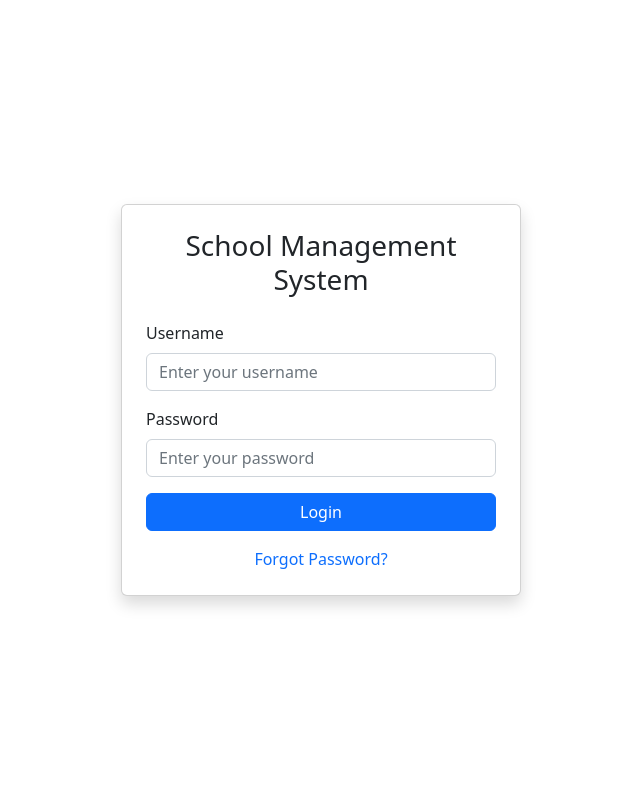
After one commit to padrigon-lynbert/cc_clubs, a PHP site: page /login/login.html in a window 1280 px wide. The commit adds this page. Shown: the whole page, without its empty margins (319-959 px from the left). Run offline with PHP 8.4, Linux system fonts and the light colour scheme.

Commit message:
create layout php

```diff
--- /dev/null
+++ b/login/login.html
@@ -0,0 +1,47 @@
+<!DOCTYPE html>
+<html lang="en">
+<head>
+  <meta charset="UTF-8">
+  <meta name="viewport" content="width=device-width, initial-scale=1.0">
+  <title>SMS3</title>
+
+  <link rel="stylesheet" href="https://cdn.jsdelivr.net/npm/bootstrap@5.2.3/dist/css/bootstrap.min.css">
+  <link rel="stylesheet" href="../style.css">
+
+  <link rel="stylesheet" href="https://cdn.jsdelivr.net/npm/bootstrap-icons@1.13.1/font/bootstrap-icons.min.css">
+  <style>
+    @import url("../style.css");
+
+    /* Make sidebar scrollable in landscape mode on mobile devices */
+    @media (max-width: 768px) and (orientation: landscape) {
+      .sidebar {
+        max-height: 100vh;
+        overflow-y: auto;
+      }
+    }
+  </style>
+</head>
+<body>
+<div class="container d-flex justify-content-center align-items-center vh-100">
+    <div class="card p-4 shadow" style="width: 100%; max-width: 400px;">
+        <h3 class="text-center mb-4">School Management System</h3>
+        <form action="login_process.php" method="POST">
+            <div class="mb-3">
+                <label for="username" class="form-label">Username</label>
+                <input type="text" class="form-control" id="username" name="username" placeholder="Enter your username" required>
+            </div>
+            <div class="mb-3">
+                <label for="password" class="form-label">Password</label>
+                <input type="password" class="form-control" id="password" name="password" placeholder="Enter your password" required>
+            </div>
+            <button type="submit" class="btn btn-primary w-100">Login</button>
+        </form>
+        <div class="text-center mt-3">
+            <a href="#" class="text-decoration-none">Forgot Password?</a>
+        </div>
+    </div>
+</div>
+</body>
+
+<script src="https://cdn.jsdelivr.net/npm/bootstrap@5.2.3/dist/js/bootstrap.bundle.min.js"></script>
+</html>
```
Also changed, not shown: module_1/index.php (+1 -103 lines), sidenav.php (added, +103 -0 lines).
